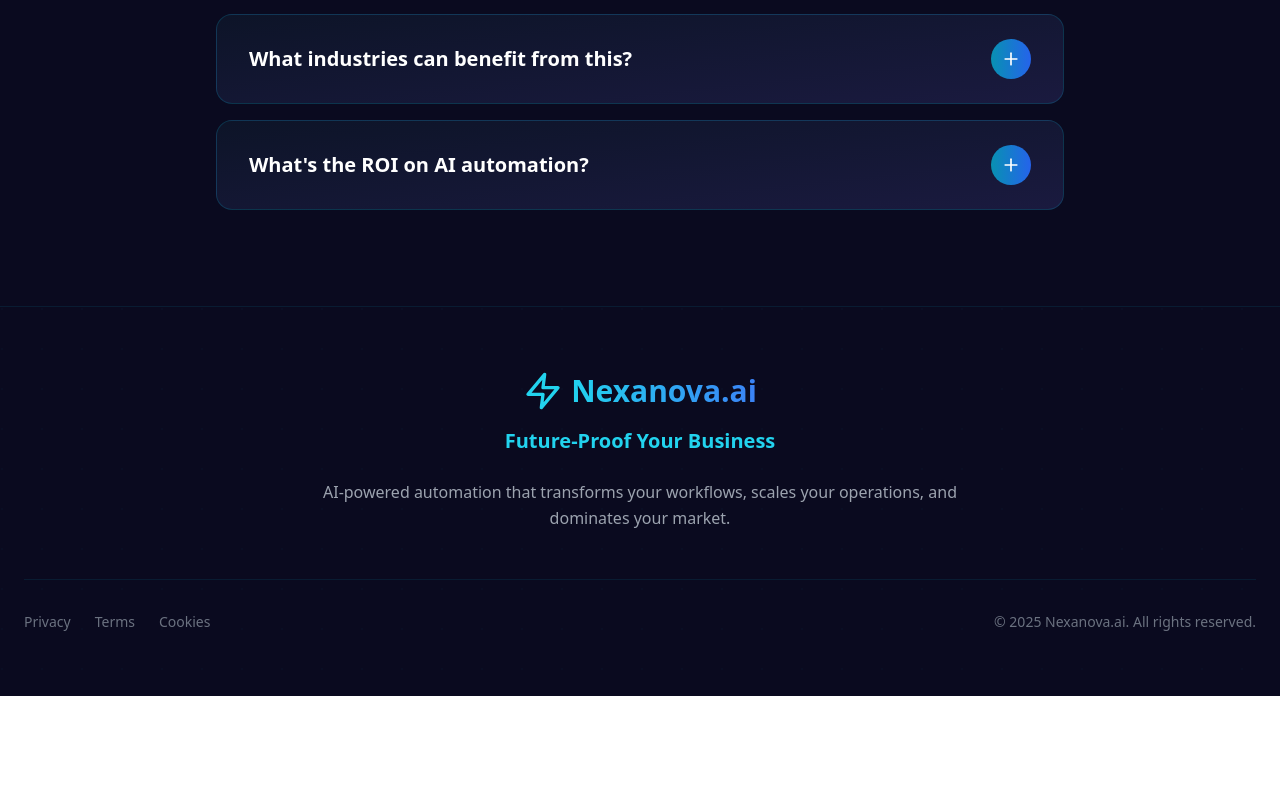
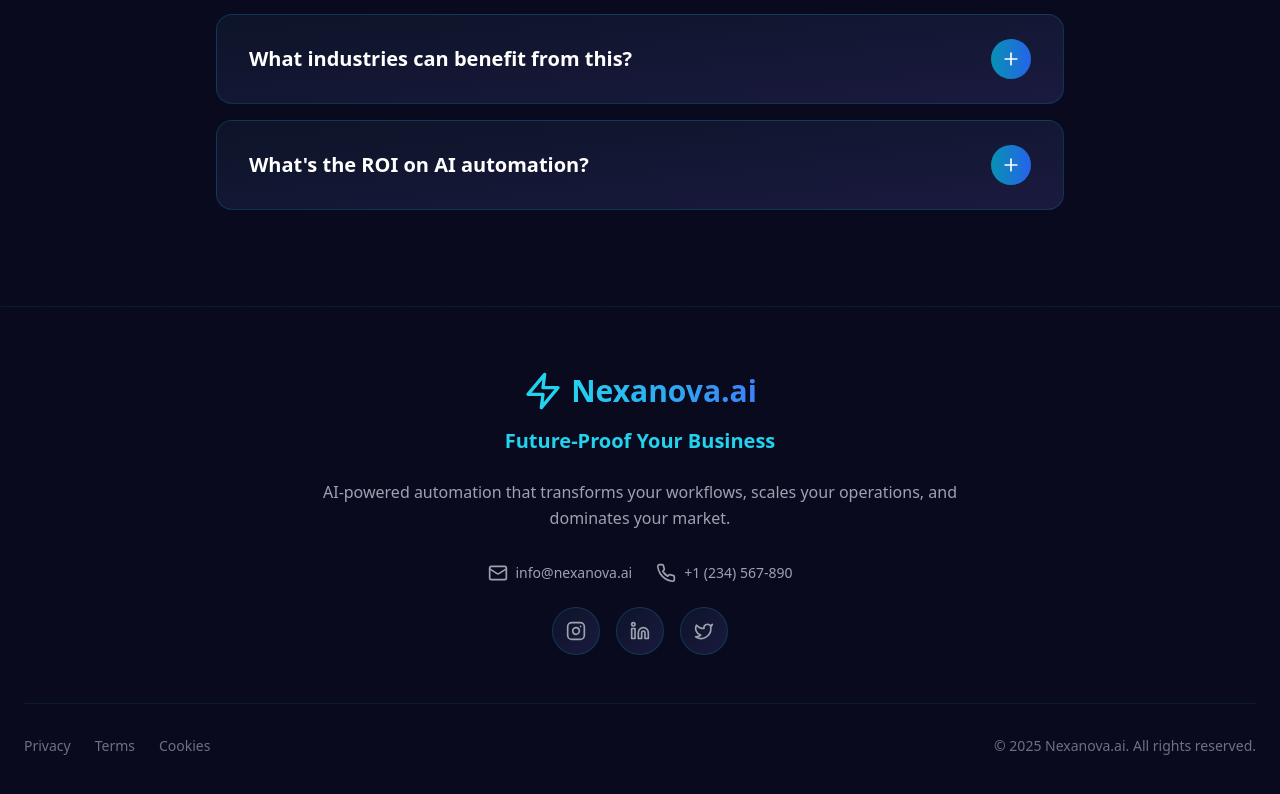
Before and after one commit to jessanjacob95/prjct_nexanova_lndg_pg, a React (Vite) app: page / in a window 1280 px wide. Shown: the part 6330-7124 px from the top of the page. Before the commit the page ends 7026 px from the top, so only its background shows below. Built offline with nearby package versions, Linux system fonts and the light colour scheme.

Commit message:
Updated App.tsx

```diff
--- a/src/App.tsx
+++ b/src/App.tsx
@@ -2,7 +2,8 @@ import { useState, useEffect } from 'react';
 import {
   Menu, X, ArrowRight, ChevronDown, MessageSquare, Database, Calendar,
   PhoneCall, Share2, Globe, Shield, TrendingUp, Zap, CheckCircle2,
-  Users, Clock, DollarSign, Target, Activity, Plus, Minus, Sparkles
+  Users, Clock, DollarSign, Target, Activity, Plus, Minus, Sparkles,
+  Instagram, Linkedin, Twitter, Mail, Phone
 } from 'lucide-react';
 import BookingModal from './components/BookingModal';
 
@@ -642,9 +643,49 @@ function App() {
               </span>
             </div>
             <p className="text-xl text-cyan-400 font-bold mb-6">Future-Proof Your Business</p>
-            <p className="text-gray-400 leading-relaxed max-w-2xl mx-auto">
+            <p className="text-gray-400 leading-relaxed max-w-2xl mx-auto mb-8">
               AI-powered automation that transforms your workflows, scales your operations, and dominates your market.
             </p>
+
+            <div className="flex flex-col items-center space-y-6 mb-8">
+              <div className="flex items-center space-x-6 text-gray-400">
+                <a href="mailto:info@nexanova.ai" className="flex items-center space-x-2 hover:text-cyan-400 transition-colors group">
+                  <Mail className="w-5 h-5" />
+                  <span className="text-sm">info@nexanova.ai</span>
+                </a>
+                <a href="tel:+1234567890" className="flex items-center space-x-2 hover:text-cyan-400 transition-colors group">
+                  <Phone className="w-5 h-5" />
+                  <span className="text-sm">+1 (234) 567-890</span>
+                </a>
+              </div>
+
+              <div className="flex items-center space-x-4">
+                <a
+                  href="https://instagram.com"
+                  target="_blank"
+                  rel="noopener noreferrer"
+                  className="group bg-gradient-to-br from-[#0d1428] to-[#1a1a3f] w-12 h-12 rounded-full flex items-center justify-center border border-cyan-500/20 hover:border-cyan-500/60 hover:bg-cyan-500/10 transition-all duration-300"
+                >
+                  <Instagram className="w-5 h-5 text-gray-400 group-hover:text-cyan-400 transition-colors" />
+                </a>
+                <a
+                  href="https://linkedin.com"
+                  target="_blank"
+                  rel="noopener noreferrer"
+                  className="group bg-gradient-to-br from-[#0d1428] to-[#1a1a3f] w-12 h-12 rounded-full flex items-center justify-center border border-cyan-500/20 hover:border-cyan-500/60 hover:bg-cyan-500/10 transition-all duration-300"
+                >
+                  <Linkedin className="w-5 h-5 text-gray-400 group-hover:text-cyan-400 transition-colors" />
+                </a>
+                <a
+                  href="https://twitter.com"
+                  target="_blank"
+                  rel="noopener noreferrer"
+                  className="group bg-gradient-to-br from-[#0d1428] to-[#1a1a3f] w-12 h-12 rounded-full flex items-center justify-center border border-cyan-500/20 hover:border-cyan-500/60 hover:bg-cyan-500/10 transition-all duration-300"
+                >
+                  <Twitter className="w-5 h-5 text-gray-400 group-hover:text-cyan-400 transition-colors" />
+                </a>
+              </div>
+            </div>
           </div>
 
           <div className="border-t border-cyan-500/10 pt-8">
```
